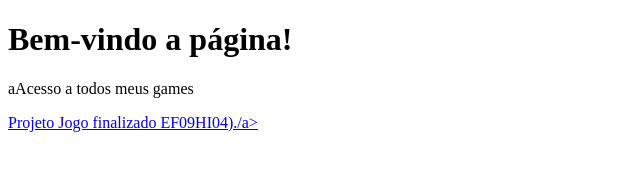
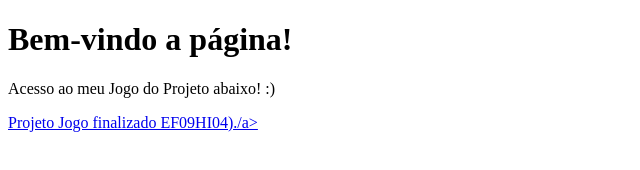
Before and after one commit to paulojrmaia/paulojrmaia.github.io, a plain HTML site: page index.html in a window 1280 px wide. Shown: the whole page, without its empty margins (0-640 px from the left). Drawn offline with Linux system fonts and the light colour scheme.

Commit message:
Update index.html

```diff
--- a/index.html
+++ b/index.html
@@ -6,7 +6,7 @@
 <body>
 
 <h1>Bem-vindo a página!</h1>
-<p>aAcesso a todos meus games</p>
+<p>Acesso ao meu Jogo do Projeto abaixo!  :) </p>
     <a href="https://paulojrmaia.github.io/JOGO/.">Projeto Jogo finalizado EF09HI04)./a>
 
 </body>
```
